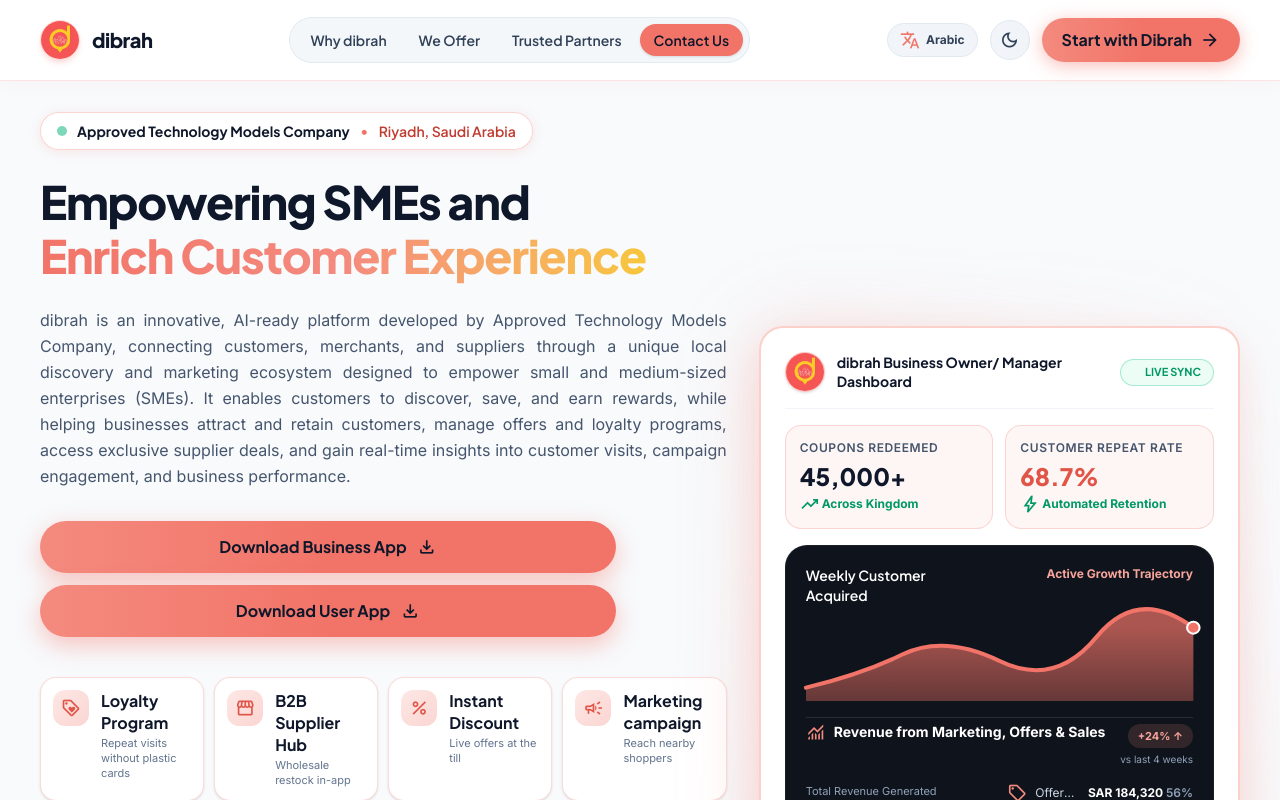
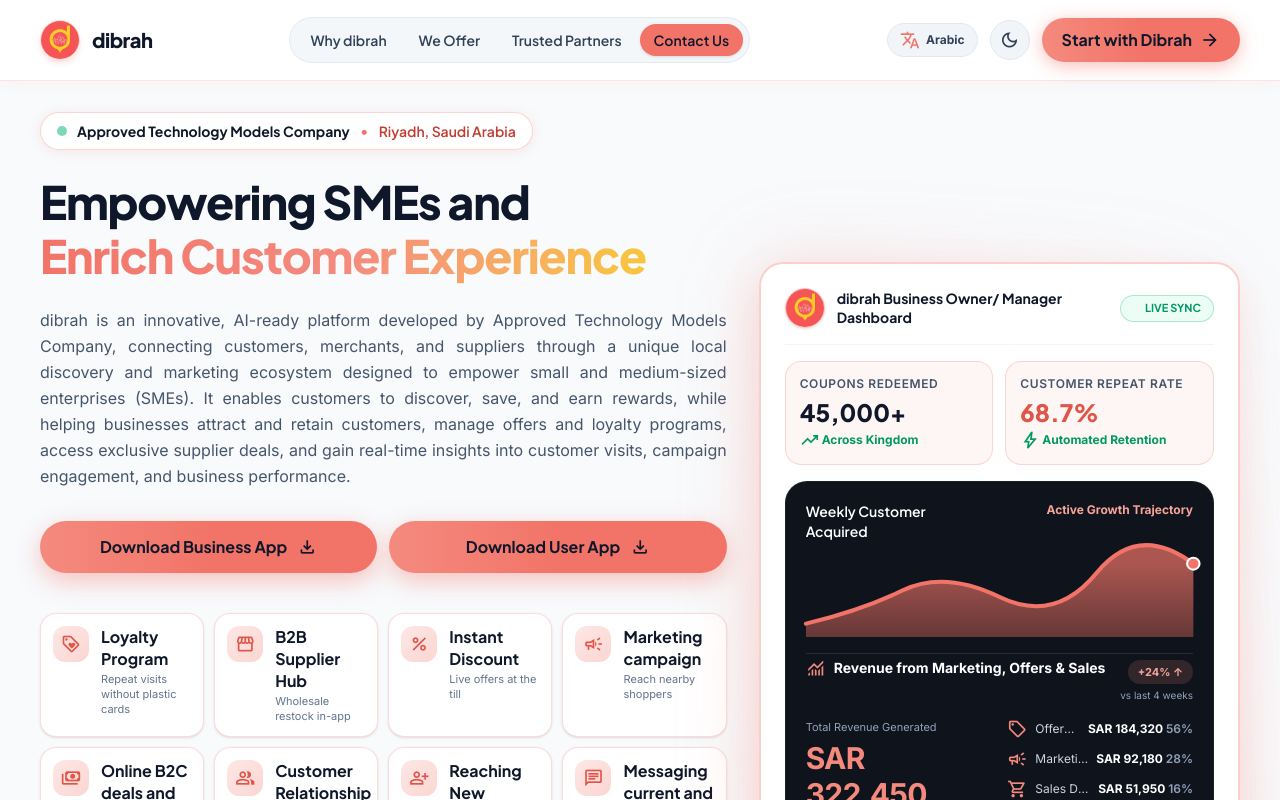
Before and after one commit to Approved-Technology-Models-dibrahApp/dibrah, a React (Vite) app: page / in a window 1280 px wide. Shown: the top 800 px of the page. Built offline with nearby package versions, Linux system fonts and the light colour scheme.

Commit message:
develop: Button allignment for web and mobile.

```diff
--- a/src/components/Hero.tsx
+++ b/src/components/Hero.tsx
@@ -35,12 +35,12 @@
             {t.hero.subheading}
           </p>
 
-          <div className="flex flex-col gap-3 pt-2 max-w-xl">
-            <div className="inline-flex items-center justify-center gap-2.5 w-full px-7 py-3.5 rounded-full font-label-lg text-charcoal-pure font-bold bg-gradient-to-r from-salmon-400 via-primary-container to-salmon-500 shadow-[0_8px_24px_rgba(242,116,104,0.42)] cursor-default select-none">
+          <div className="flex flex-col lg:flex-row gap-3 pt-2 max-w-xl lg:max-w-none">
+            <div className="inline-flex items-center justify-center gap-2.5 w-full lg:flex-1 px-7 py-3.5 rounded-full font-label-lg text-charcoal-pure font-bold bg-gradient-to-r from-salmon-400 via-primary-container to-salmon-500 shadow-[0_8px_24px_rgba(242,116,104,0.42)] cursor-default select-none">
               <span>{t.hero.ctaPrimary}</span>
               <Icon name="download" className="text-[20px] font-bold" />
             </div>
-            <div className="inline-flex items-center justify-center gap-2.5 w-full px-7 py-3.5 rounded-full font-label-lg text-charcoal-pure font-bold bg-gradient-to-r from-salmon-400 via-primary-container to-salmon-500 shadow-[0_8px_24px_rgba(242,116,104,0.42)] cursor-default select-none">
+            <div className="inline-flex items-center justify-center gap-2.5 w-full lg:flex-1 px-7 py-3.5 rounded-full font-label-lg text-charcoal-pure font-bold bg-gradient-to-r from-salmon-400 via-primary-container to-salmon-500 shadow-[0_8px_24px_rgba(242,116,104,0.42)] cursor-default select-none">
               <span>{t.hero.ctaSecondary}</span>
               <Icon name="download" className="text-[20px] font-bold" />
             </div>
```
